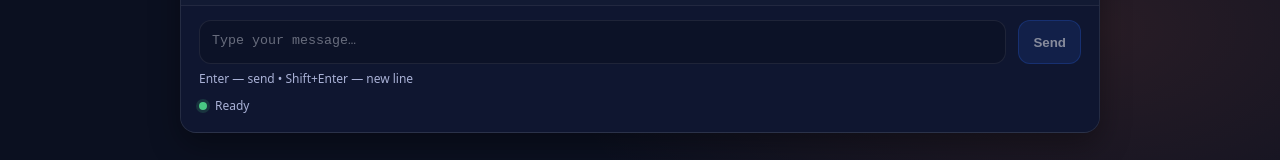
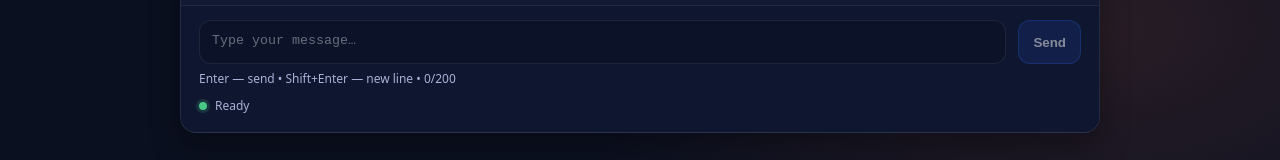
Before and after one commit to Supreme-cake-being/eliza-chat, a Vue app: page / in a window 1280 px wide. Shown: the part 611-771 px from the top of the page. Built offline with nearby package versions, Linux system fonts and the light colour scheme; the HTML template or start-up script is replaced by a standard one; what @connectrpc/connect, @connectrpc/connect-web would draw is missing.

Commit message:
added validation, moved chat manipulation logic to composable, added input length restriction

```diff
--- a/src/components/Chat.vue
+++ b/src/components/Chat.vue
@@ -42,49 +42,18 @@ import { ref, nextTick, onMounted } from "vue";
 import Input from "@/components/Input.vue";
 import Message from "@/components/Message.vue";
 import { sendMessage } from "@/services/eliza.service";
-import type { ChatMessage, MessageAuthor } from "@/types/chat";
+import { useChat } from "@/composables/useChat";
 
 const STORAGE_KEY = "messages";
-
-const messages = ref<ChatMessage[]>([]);
-const isLoading = ref(false);
 
 const chatBody = ref<HTMLElement | null>(null);
 const chatInput = ref<InstanceType<typeof Input> | null>(null);
 
-// Restore chat on load
-onMounted(() => {
-  const saved = localStorage.getItem(STORAGE_KEY);
-  if (saved) {
-    try {
-      messages.value = JSON.parse(saved) as ChatMessage[];
-      scrollToBottom();
-    } catch {
-      localStorage.removeItem(STORAGE_KEY);
-    }
-  }
-});
+const { messages, isLoading, addMessage, clearChat } = useChat(STORAGE_KEY);
 
-// Helpers
-function now() {
-  return new Date().toLocaleTimeString([], {
-    hour: "2-digit",
-    minute: "2-digit",
-  });
-}
+onMounted(() => scrollToBottom());
 
-function addMessage(author: MessageAuthor, text: string) {
-  messages.value.push({
-    id: crypto.randomUUID(),
-    author,
-    text,
-    time: author !== "system" ? now() : undefined,
-  });
-
-  localStorage.setItem(STORAGE_KEY, JSON.stringify(messages.value));
-  scrollToBottom();
-}
-
+// Scroll
 async function scrollToBottom() {
   await nextTick();
   chatBody.value?.scrollTo({
@@ -99,6 +68,7 @@ async function handleSend(text: string) {
 
   addMessage("user", text);
   isLoading.value = true;
+  scrollToBottom();
 
   try {
     const reply = await sendMessage(text);
@@ -107,13 +77,8 @@ async function handleSend(text: string) {
     addMessage("system", "Network error. Please try again.");
   } finally {
     isLoading.value = false;
+    scrollToBottom();
     chatInput.value?.focus();
   }
 }
-
-function clearChat() {
-  messages.value = [];
-  localStorage.removeItem(STORAGE_KEY);
-  chatInput.value?.focus();
-}
 </script>
--- a/src/components/Input.vue
+++ b/src/components/Input.vue
@@ -10,12 +10,15 @@
         v-model="localValue"
         placeholder="Type your message…"
         rows="1"
+        maxlength="200"
         :disabled="loading"
         @keydown.enter.exact.prevent="onSend"
         @keydown.enter.shift
       />
 
-      <div class="composer__hint">Enter — send • Shift+Enter — new line</div>
+      <div class="composer__hint">
+        Enter — send • Shift+Enter — new line • {{ localValue.length }}/200
+      </div>
     </div>
 
     <button
@@ -33,6 +36,7 @@
 </template>
 
 <script setup lang="ts">
+import { isValidMessageText } from "@/helpers/validation";
 import { ref, computed, nextTick } from "vue";
 
 // Props
@@ -50,7 +54,7 @@ const localValue = ref("");
 const inputRef = ref<HTMLTextAreaElement | null>(null);
 
 // Validation
-const isValid = computed(() => localValue.value.trim().length > 0);
+const isValid = computed(() => isValidMessageText(localValue.value));
 
 // Actions
 function onSend() {
--- /dev/null
+++ b/src/composables/useChat.ts
@@ -0,0 +1,60 @@
+import { ref, onMounted } from "vue";
+import type { ChatMessage, MessageAuthor } from "@/types/chat";
+import { isChatMessageArray, isValidMessageText } from "@/helpers/validation";
+
+export function useChat(storageKey: string) {
+  const messages = ref<ChatMessage[]>([]);
+  const isLoading = ref(false);
+
+  function persist() {
+    localStorage.setItem(storageKey, JSON.stringify(messages.value));
+  }
+
+  function now() {
+    return new Date().toLocaleTimeString([], {
+      hour: "2-digit",
+      minute: "2-digit",
+    });
+  }
+
+  function addMessage(author: MessageAuthor, text: string) {
+    if (!isValidMessageText(text)) return;
+
+    messages.value.push({
+      id: crypto.randomUUID(),
+      author,
+      text,
+      time: author !== "system" ? now() : undefined,
+    });
+
+    persist();
+  }
+
+  function clearChat() {
+    messages.value = [];
+    localStorage.removeItem(storageKey);
+  }
+
+  onMounted(() => {
+    const raw = localStorage.getItem(storageKey);
+    if (!raw) return;
+
+    try {
+      const parsed = JSON.parse(raw);
+      if (isChatMessageArray(parsed)) {
+        messages.value = parsed;
+      } else {
+        throw new Error();
+      }
+    } catch {
+      localStorage.removeItem(storageKey);
+    }
+  });
+
+  return {
+    messages,
+    isLoading,
+    addMessage,
+    clearChat,
+  };
+}
--- /dev/null
+++ b/src/helpers/validation.ts
@@ -0,0 +1,35 @@
+import { ChatMessage, MessageAuthor } from "@/types/chat";
+
+export const MAX_MESSAGE_LENGTH = 200;
+export const MIN_MESSAGE_LENGTH = 1;
+
+export function isValidMessageText(value: unknown): value is string {
+  if (typeof value !== "string") return false;
+
+  const trimmed = value.trim();
+
+  return (
+    trimmed.length >= MIN_MESSAGE_LENGTH && trimmed.length <= MAX_MESSAGE_LENGTH
+  );
+}
+
+function isMessageAuthor(value: unknown): value is MessageAuthor {
+  return value === "user" || value === "bot" || value === "system";
+}
+
+function isChatMessage(value: unknown): value is ChatMessage {
+  if (typeof value !== "object" || value === null) return false;
+
+  const msg = value as Record<string, unknown>;
+
+  return (
+    typeof msg.id === "string" &&
+    isValidMessageText(msg.text) &&
+    isMessageAuthor(msg.author) &&
+    (msg.time === undefined || typeof msg.time === "string")
+  );
+}
+
+export function isChatMessageArray(value: unknown): value is ChatMessage[] {
+  return Array.isArray(value) && value.every(isChatMessage);
+}
```
